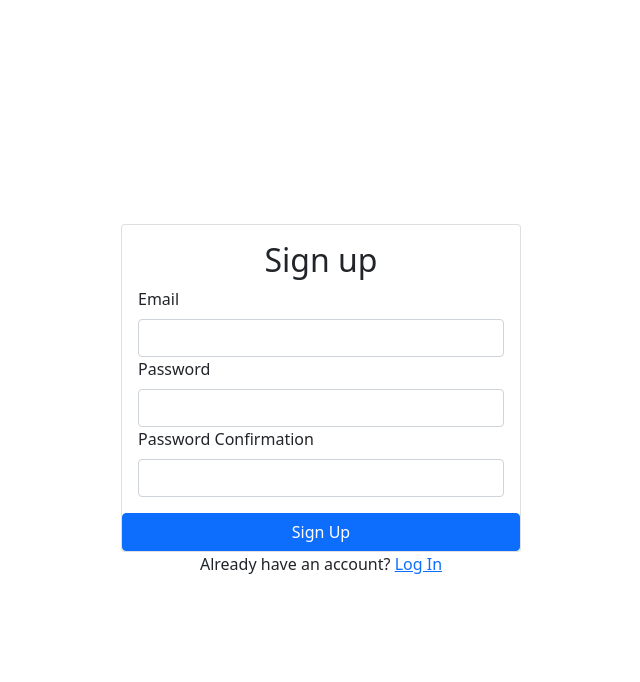
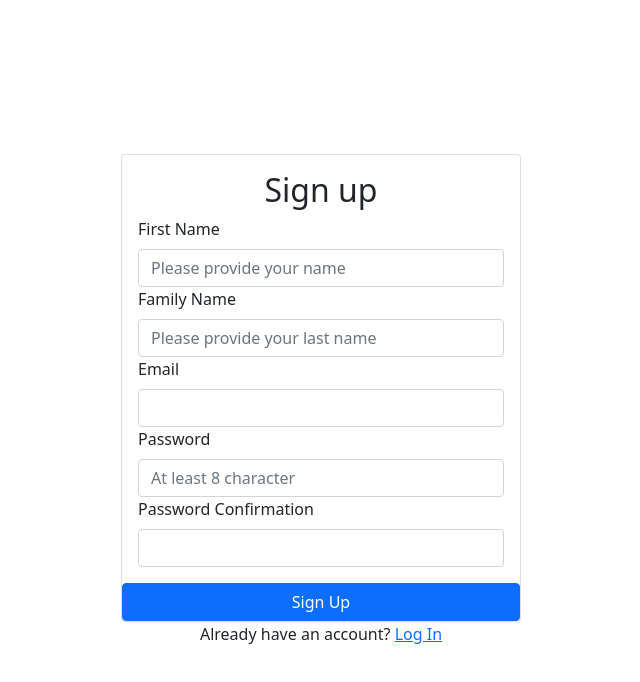
Before and after one commit to MrHovakimyan/Login_BootStrap, a React (Create React App) app: page /signup in a window 1280 px wide. Shown: the top 682 px of the page, without its empty margins (319-959 px from the left). Built offline with nearby package versions, Linux system fonts and the light colour scheme; no server answers.

Commit message:
Name and LastName fileds added

```diff
--- a/src/components/Signup.js
+++ b/src/components/Signup.js
@@ -7,6 +7,8 @@ export default function Signup() {
   const emailRef = useRef();
   const passwordRef = useRef();
   const passwordConfirmRef = useRef();
+  const nameRef = useRef();
+  const lastNameRef = useRef();
   const { signup } = useAuth();
   const [error, setError] = useState("");
   const [loading, setLoading] = useState(false);
@@ -33,16 +35,38 @@ export default function Signup() {
       <Card>
         <Card.Body>
           <h2 className="text-center mb - 4">Sign up</h2>
-          {/* {currentUser.email} */}
           {error && <Alert variant="danger">{error}</Alert>}
           <Form onSubmit={handleSubmit}>
+            <Form.Group id="name">
+              <Form.Label>First Name</Form.Label>
+              <Form.Control
+                type="name"
+                ref={nameRef}
+                placeholder="Please provide your name"
+                required
+              />
+            </Form.Group>
+            <Form.Group id="lastName">
+              <Form.Label>Family Name</Form.Label>
+              <Form.Control
+                type="lastName"
+                ref={lastNameRef}
+                placeholder="Please provide your last name"
+                required
+              />
+            </Form.Group>
             <Form.Group id="email">
               <Form.Label>Email</Form.Label>
               <Form.Control type="email" ref={emailRef} required />
             </Form.Group>
             <Form.Group id="password">
               <Form.Label>Password</Form.Label>
-              <Form.Control type="password" ref={passwordRef} required />
+              <Form.Control
+                type="password"
+                ref={passwordRef}
+                placeholder="At least 8 character"
+                required
+              />
             </Form.Group>
             <Form.Group id="password-confirm">
               <Form.Label>Password Confirmation</Form.Label>
--- a/src/components/UpdateProfile.js
+++ b/src/components/UpdateProfile.js
@@ -46,7 +46,6 @@ export default function UpdateProfile() {
       <Card>
         <Card.Body>
           <h2 className="text-center mb - 4">Update Profile</h2>
-          {/* {currentUser.email} */}
           {error && <Alert variant="danger">{error}</Alert>}
           <Form onSubmit={handleSubmit}>
             <Form.Group id="email">
```
